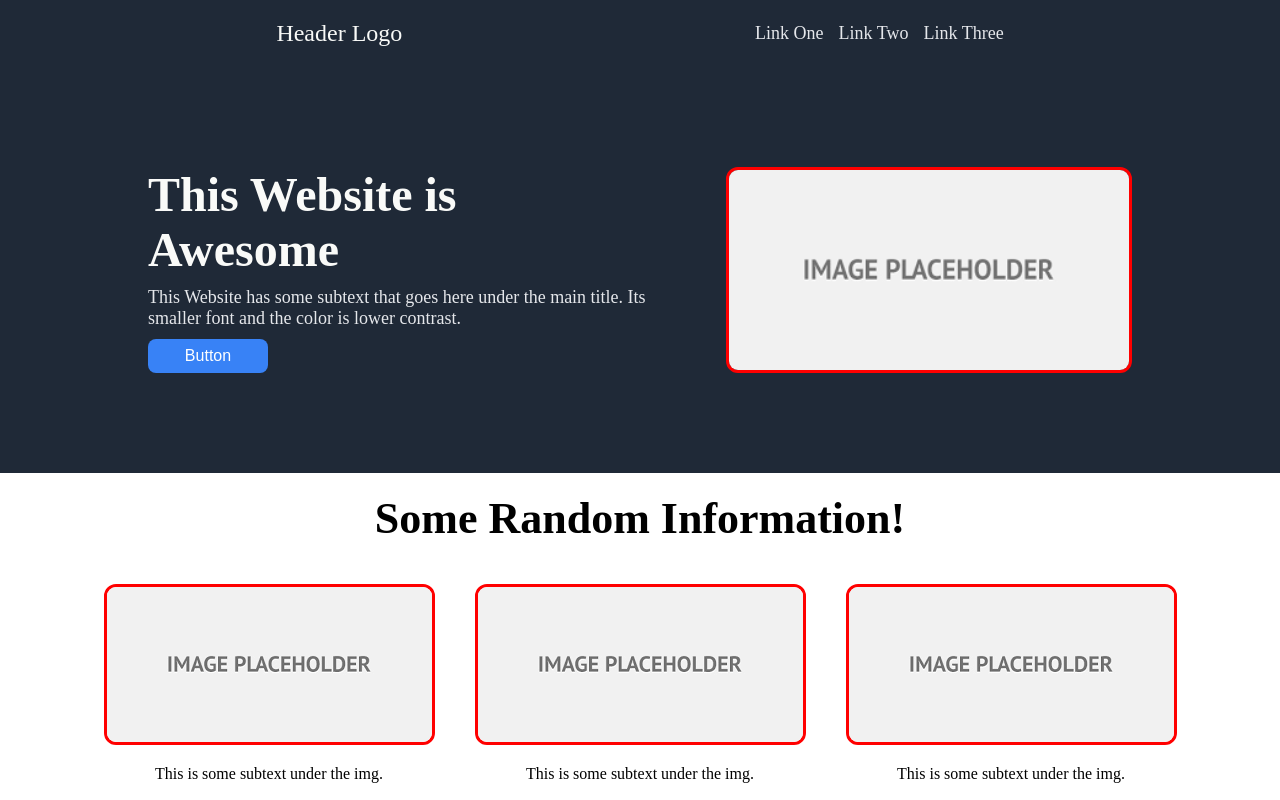
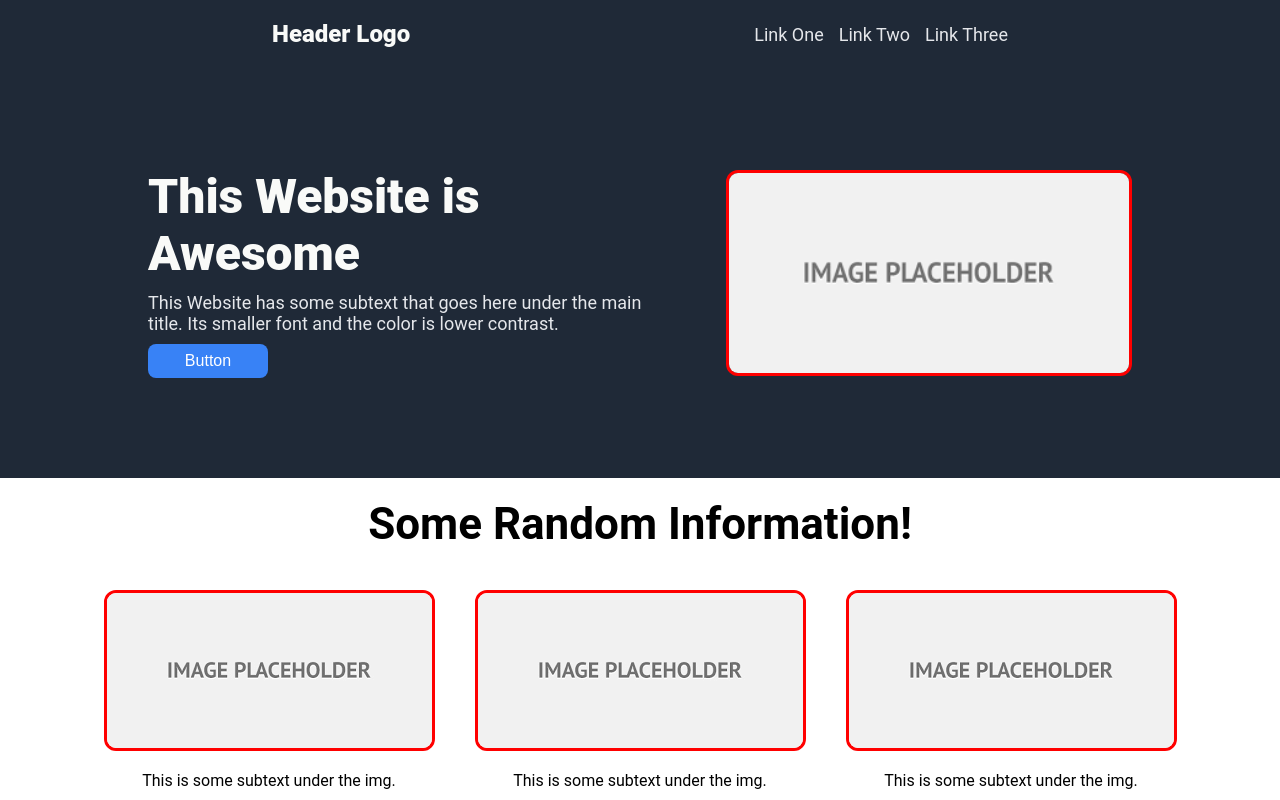
Before and after one commit to steress/Landing-Page, a plain HTML site: page index.html in a window 1280 px wide. Shown: the top 800 px of the page. Drawn offline with Linux system fonts and the light colour scheme.

Commit message:
updated font family

```diff
--- a/index.css
+++ b/index.css
@@ -1,4 +1,5 @@
 body {
+    font-family: 'Roboto', sans-serif;
     display:flex;
     flex-direction: column;
     margin:0;
@@ -19,9 +20,9 @@ body {
 .logo {
     font-size: 24px;
     color: #F9FAF8;
+    font-weight: 900;
 }
 .links {
-    font-size: 17px;
     display:flex;
     gap: 15px;
 }
```
